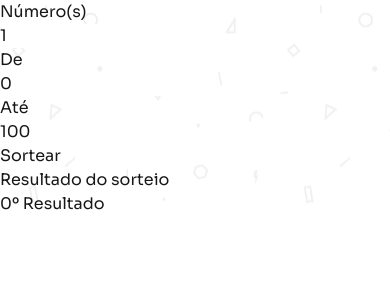
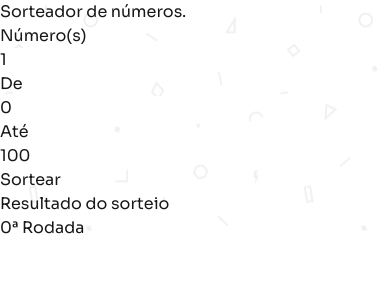
Before and after one commit to ecthon/random-number, a Next.js app: page / in a window 390 px wide. Shown: the top 300 px of the page. Built offline with nearby package versions, Linux system fonts and the light colour scheme.

Commit message:
Atualizar descrição do aplicativo e melhorar a responsividade do formulário de sorteio

```diff
--- a/src/app/layout.tsx
+++ b/src/app/layout.tsx
@@ -9,7 +9,7 @@ const sora = Sora({
 
 export const metadata: Metadata = {
   title: "Create Next App",
-  description: "Generated by create next app",
+  description: "Gerador de números aleatórios.",
 };
 
 export default function RootLayout({
--- a/src/app/page.tsx
+++ b/src/app/page.tsx
@@ -23,20 +23,20 @@ export default function Home() {
 
   return (
     <div
-      className="w-full h-screen bg-center bg-repeat"
+      className="flex w-full max-sm:w-full bg-center bg-repeat-y"
       style={{ backgroundImage: "url('/bg.svg')" }}
     >
-      <div className="flex flex-col items-center justify-center w-full h-full bg-gradient-to-b from-black/90 to-black/50">
-        <div className="flex flex-col w-[392px]">
+      <div className="flex flex-col items-center justify-center max-sm:w-full w-full min-h-screen bg-gradient-to-b from-black/90 to-black/50 ms:px-5 pt-40">
           <form
-            className="flex w-[392px] flex-col gap-8 items-center"
+            className="flex w-[500px] max-sm:w-full flex-col gap-8 items-center max-sm:px-5"
             onSubmit={handleSubmit}
           >
-            <div className="flex gap-4">
-              <div className="flex flex-col items-center gap-2 justify-center bg-black/90 rounded-lg">
+            <h1 className="text-5xl font-bold leading-tight mb-5">Sorteador de números.</h1>
+            <div className="flex gap-4 ">
+              <div className="flex flex-col items-center gap-2 justify-center rounded-lg">
                 <p className="font-bold uppercase text-zinc-300">Número(s)</p>
                 <input
-                  className="flex pl-4 text-center font-bold ring-0 focus:ring-0 focus:outline-none text-4xl items-center  justify-center w-[120px] h-[56px] rounded-lg border-none bg-[#111012]"
+                  className="flex text-center font-bold ring-0 focus:ring-0 focus:outline-none text-4xl max-sm:text-3xl items-center  justify-center w-full h-[56px] rounded-lg border-none bg-[#111012]"
                   type="number"
                   name="quantity"
                   id="quantity"
@@ -44,20 +44,20 @@ export default function Home() {
                   defaultValue={1}
                 />
               </div>
-              <div className="flex flex-col items-center gap-2 justify-center bg-black/90 rounded-lg">
+              <div className="flex flex-col items-center gap-2 justify-center rounded-lg">
                 <p className="font-bold uppercase text-zinc-300">De</p>
                 <input
-                  className="flex pl-4 text-center font-bold ring-0 focus:ring-0 focus:outline-none text-4xl items-center justify-center w-[120px] h-[56px] rounded-lg border-none bg-[#111012]"
+                  className="flex text-center font-bold ring-0 focus:ring-0 focus:outline-none text-4xl max-sm:text-3xl items-center justify-center w-full h-[56px] rounded-lg border-none bg-[#111012]"
                   type="number"
                   name="from"
                   id="from"
                   defaultValue={0}
                 />
               </div>
-              <div className="flex flex-col items-center gap-2 justify-center bg-black/90 rounded-lg">
+              <div className="flex flex-col items-center gap-2 justify-center rounded-lg">
                 <p className="font-bold uppercase text-zinc-300">Até</p>
                 <input
-                  className="flex pl-4 text-center font-bold ring-0 focus:ring-0 focus:outline-none text-4xl items-center justify-center w-[120px] h-[56px] rounded-lg border-none bg-[#111012]"
+                  className="flex text-center font-bold ring-0 focus:ring-0 focus:outline-none text-4xl max-sm:text-3xl items-center justify-center w-full h-[56px] rounded-lg border-none bg-[#111012]"
                   type="number"
                   name="to"
                   id="to"
@@ -72,21 +72,20 @@ export default function Home() {
               Sortear
             </button>
           </form>
-          <div className="flex flex-col mt-10 gap-8 items-center">
+          <div className="flex flex-col w-[500px] max-sm:w-full my-10 gap-8 items-center max-sm:px-5">
             <h1>Resultado do sorteio</h1>
-            <p>{count}º Resultado</p>
+            <p className="text-zinc-300">{count}ª Rodada</p>
             <div className="flex w-full gap-4 flex-wrap">
               {results.map((result, index) => (
                 <p
                   key={index}
-                  className="flex items-center bg-[#C58DE7]/10 backdrop-blur-10 border border-[#C58DE7]/20 rounded-lg justify-center w-[120px] font-bold text-[#C58DE7] text-4xl h-[56px]"
+                  className="flex items-center bg-zinc-800/40 backdrop-blur-10 rounded-lg justify-center w-full font-bold max-w-[156px] max-sm:max-w-[113px] text-[#C58DE7] text-4xl h-[56px]"
                 >
                   {result}
                 </p>
               ))}
             </div>
           </div>
-        </div>
       </div>
     </div>
   );
```
